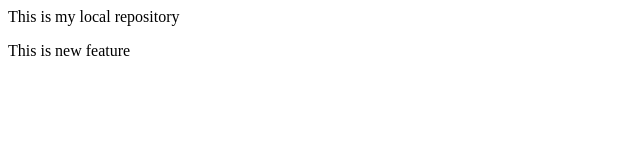
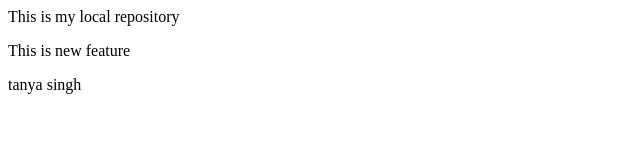
Before and after one commit to tanyasingh0909/local-repo, a plain HTML site: page index.html in a window 1280 px wide. Shown: the full height of the page, 0-640 px from the left. Drawn offline with Linux system fonts and the light colour scheme.

Commit message:
newchange

```diff
--- a/index.html
+++ b/index.html
@@ -1,2 +1,3 @@
 <p>This is my local repository</p>
 <p>This is new feature</p>
+<p>tanya singh</p>
```
